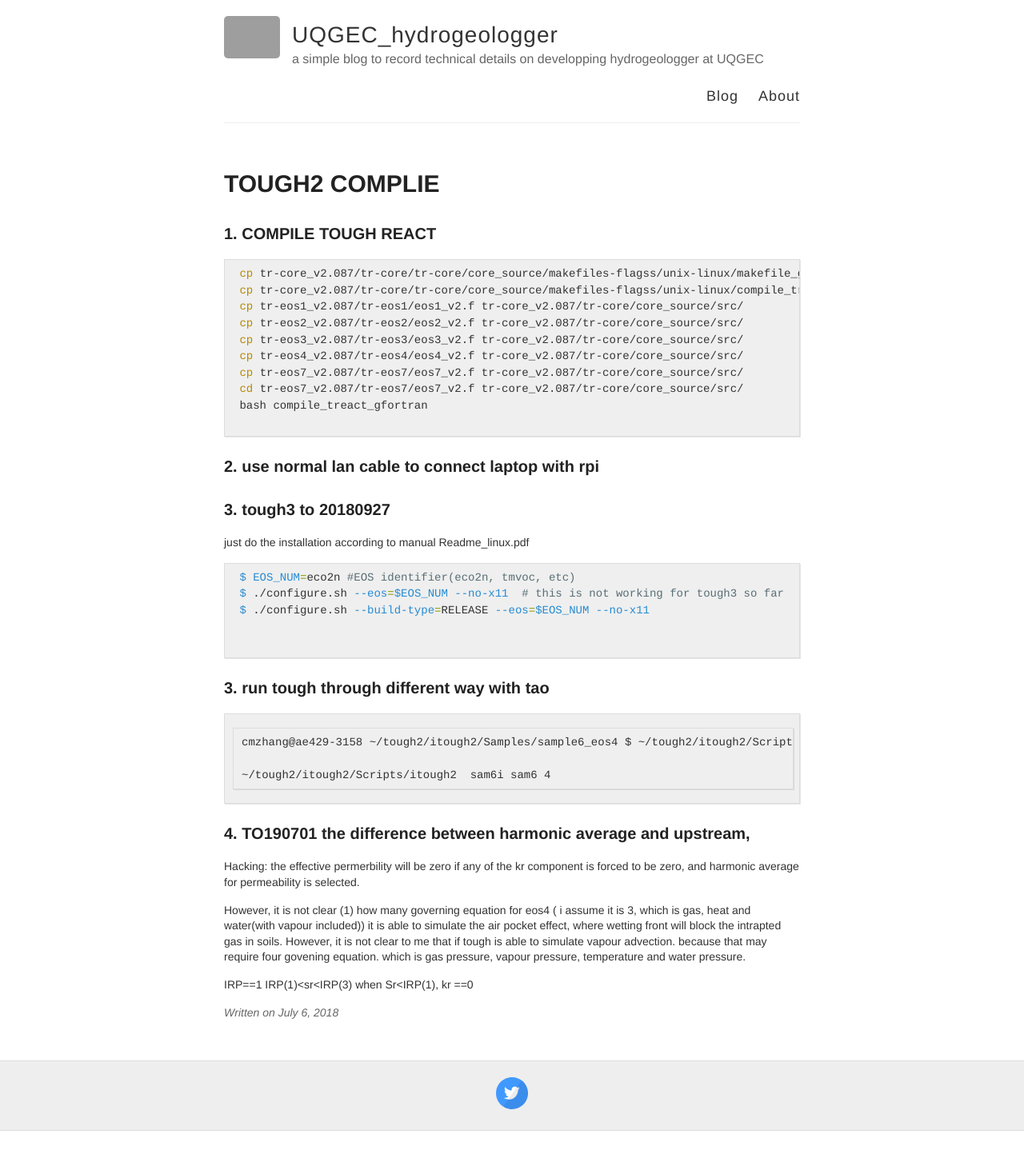
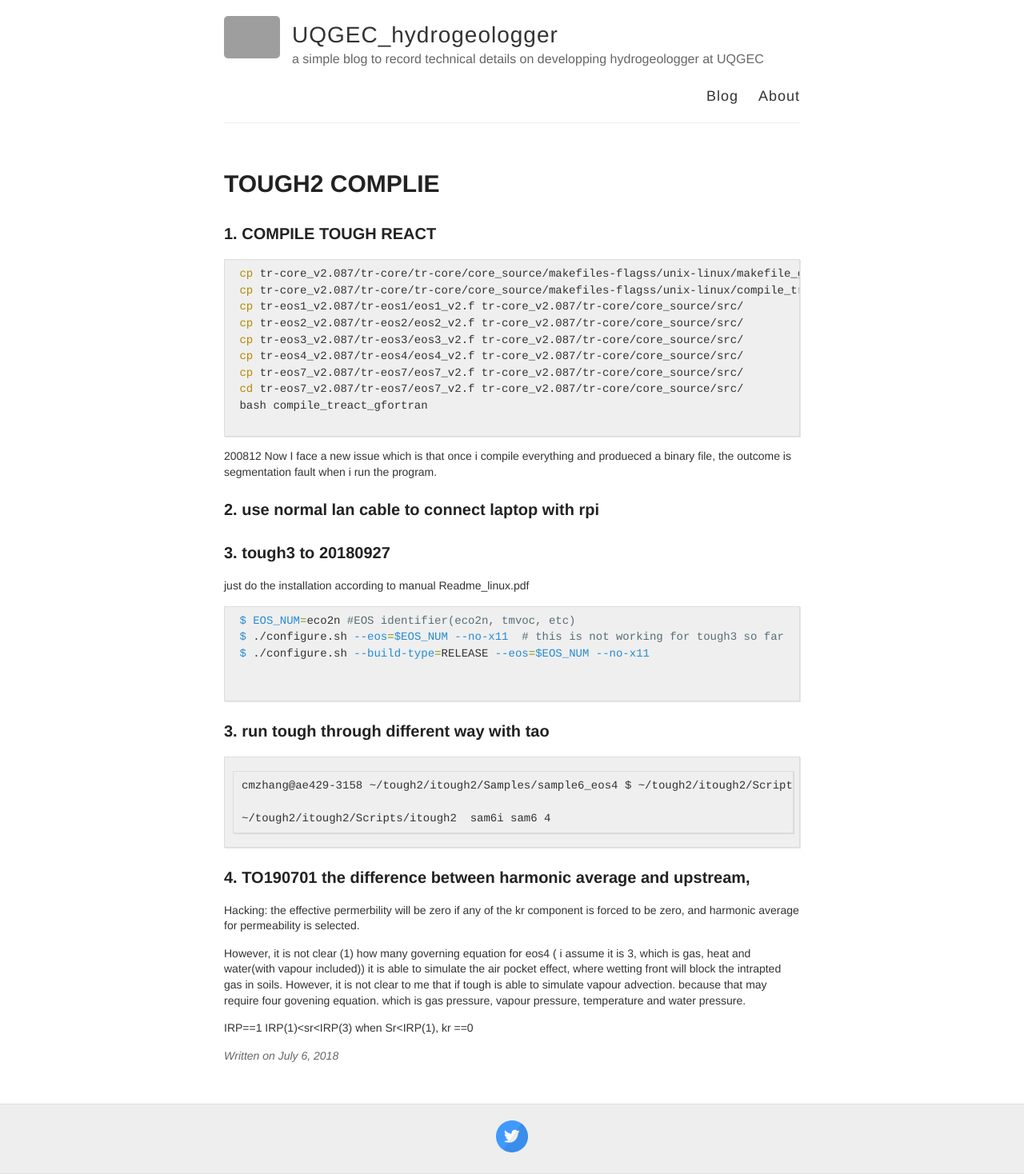
Before and after one commit to hydrogeologger/hydrogeologger.github.io, a Jekyll site: the page built from _posts/2018-07-06-TOUGH.md, in a window 1280 px wide. Shown: the whole page at 80% size. Built offline with Jekyll 4.4.1, drawn with Linux system fonts in a browser that asks for light colours; before the commit the page ends 1414 px from its top, so only the background shows below that; grey boxes are pictures that could not be loaded.

Commit message:
Update 2018-07-06-TOUGH.md

```diff
--- a/_posts/2018-07-06-TOUGH.md
+++ b/_posts/2018-07-06-TOUGH.md
@@ -15,6 +15,11 @@ title: TOUGH2 COMPLIE
  cd tr-eos7_v2.087/tr-eos7/eos7_v2.f tr-core_v2.087/tr-core/core_source/src/
  bash compile_treact_gfortran
  {% endhighlight %}
+
+
+ 200812 Now I face a new issue which is that once i compile everything and produeced a binary file, the outcome is segmentation fault when i run the program.
+
+
 
 ### 2. use normal lan cable to connect laptop with rpi
 
```
